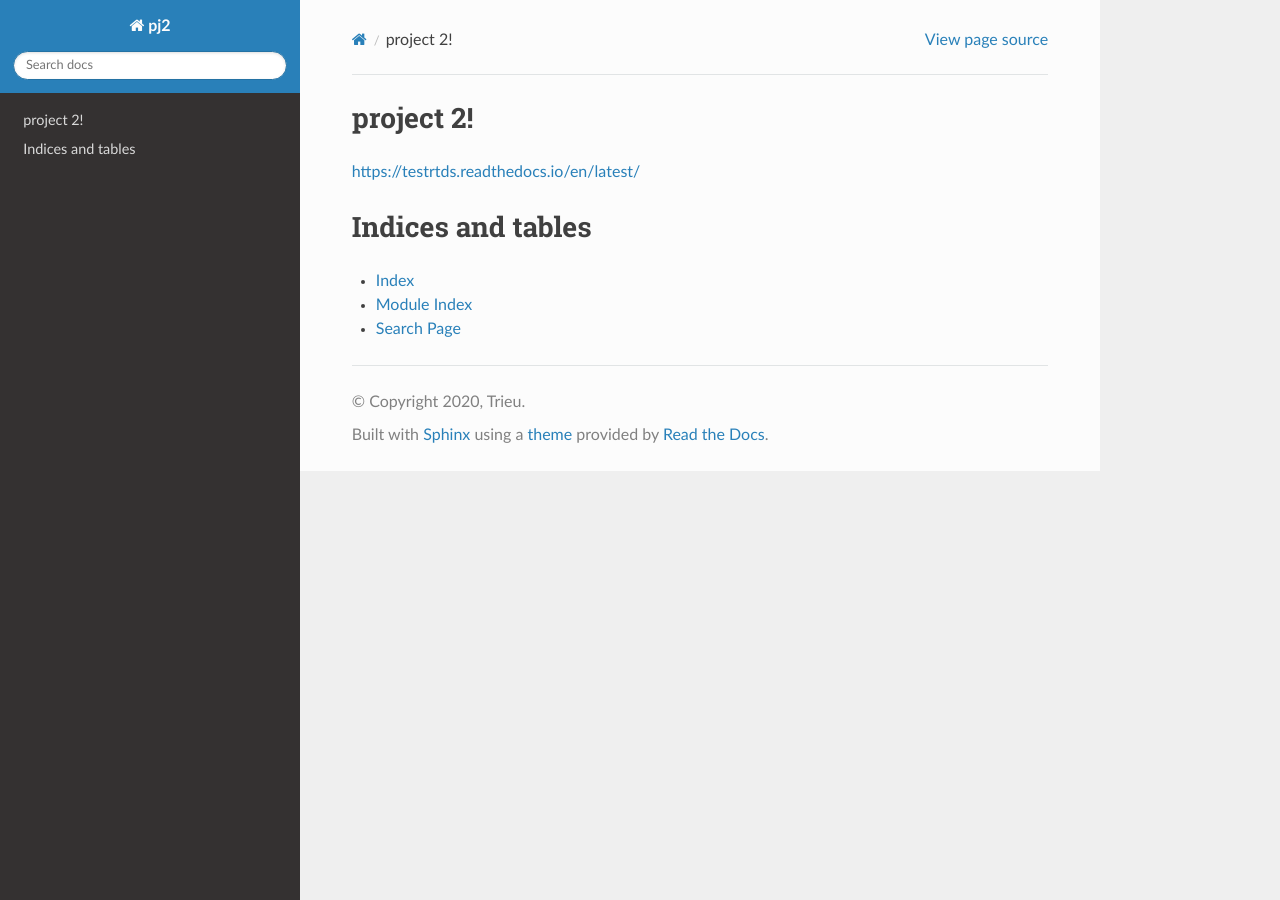
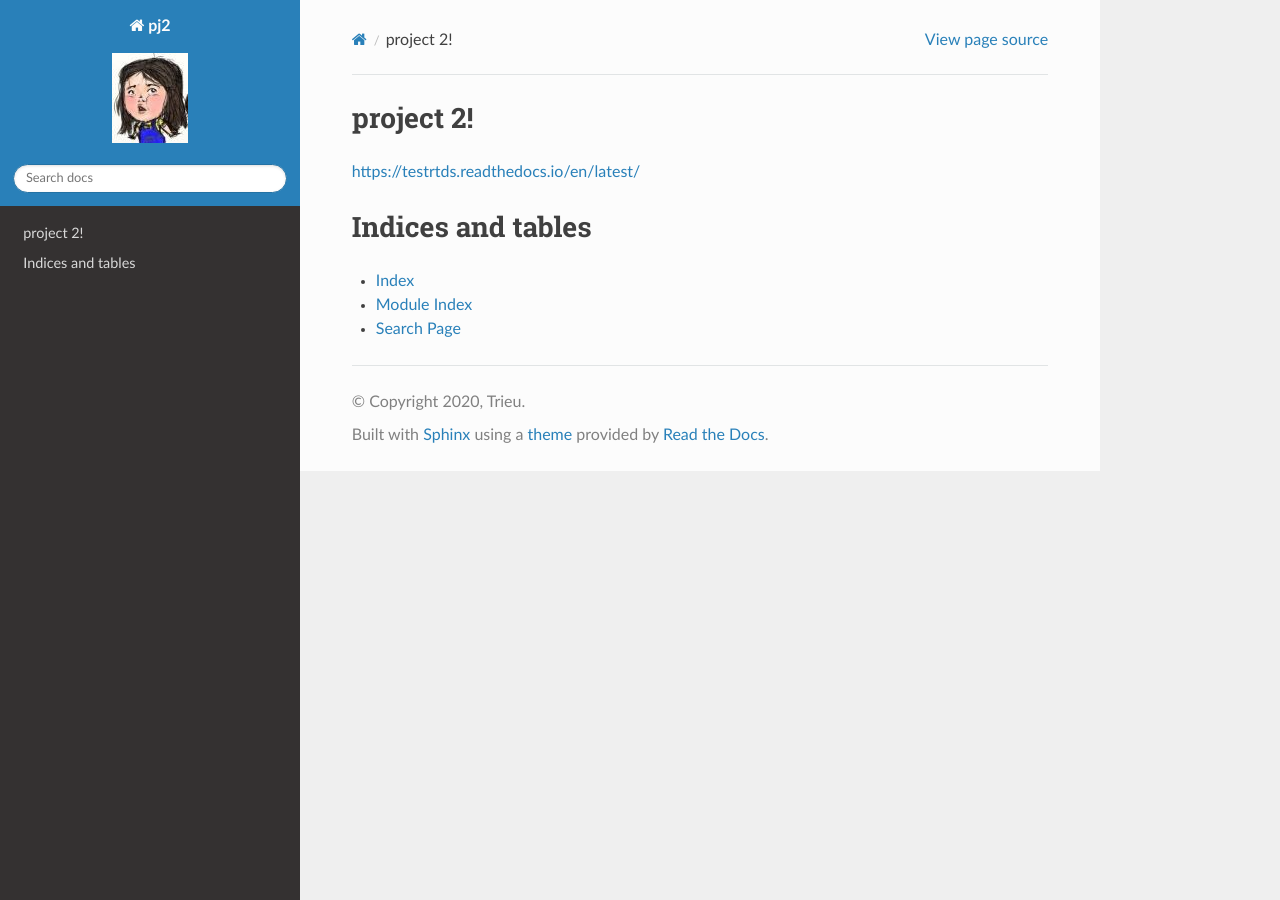
Before and after one commit to HaiTrieuNg/TestReadTheDoc2, a Sphinx documentation site: the page built from source/index.rst, in a window 1280 px wide. Built offline with Sphinx 7.4.7 and the Read the Docs theme 2.0.0, drawn with Linux system fonts in a browser that asks for light colours.

Commit message:
Add files via upload

```diff
--- a/source/conf.py
+++ b/source/conf.py
@@ -48,6 +48,7 @@ exclude_patterns = []
 # a list of builtin themes.
 #
 html_theme = 'sphinx_rtd_theme'
+html_logo =  'masterpiece11.jpg'
 master_doc = 'index'
 # Add any paths that contain custom static files (such as style sheets) here,
 # relative to this directory. They are copied after the builtin static files,
```
Also changed, not shown: source/masterpiece11.jpg (added), 4 other files.
